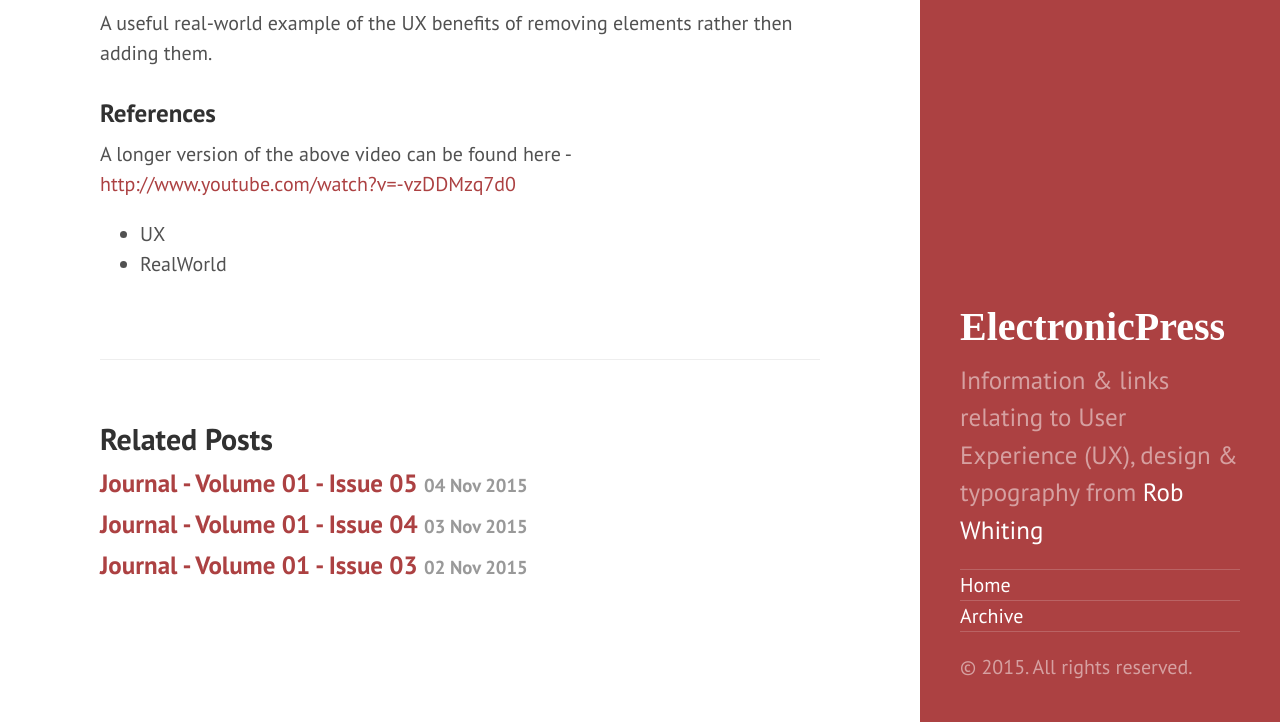
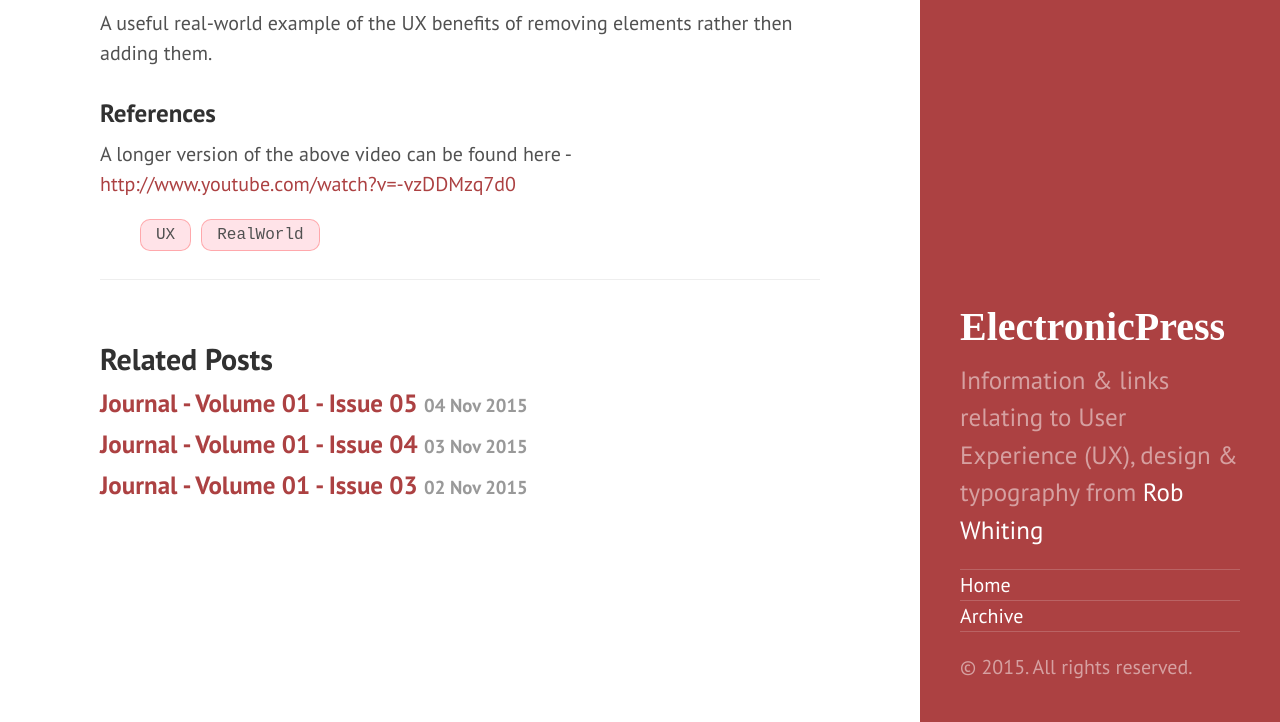
Before and after one commit to whitingx/whitingx.github.io, a Jekyll site: the page built from _posts/2013-04-24-improving-ux-by-removing-features.md, in a window 1280 px wide and 1297 px high. Shown: the part 575-1297 px from the top of the window. Built offline with Jekyll 4.4.1, drawn with Linux system fonts in a browser that asks for light colours; some web fonts are replaced; comment, search, counter and statistics services are not loaded.

Commit message:
.tag styling

```diff
--- a/public/css/hyde.css
+++ b/public/css/hyde.css
@@ -266,3 +266,16 @@ a.sidebar-nav-item:focus {
   font-size: .8em;
   margin: -10px 0 20px 5px;
 }
+
+.tag {
+    background: rgba(255, 0, 47, 0.11);
+    text-align: center;
+    border-radius: 10px;
+    list-style: none;
+    padding: 3px 15px;
+    font-family: monospace;
+    font-size: .8em;
+    float: left;
+    margin: 0 10px 0 0;
+    border: 1px solid rgba(255, 0, 0, 0.26);
+}
```
